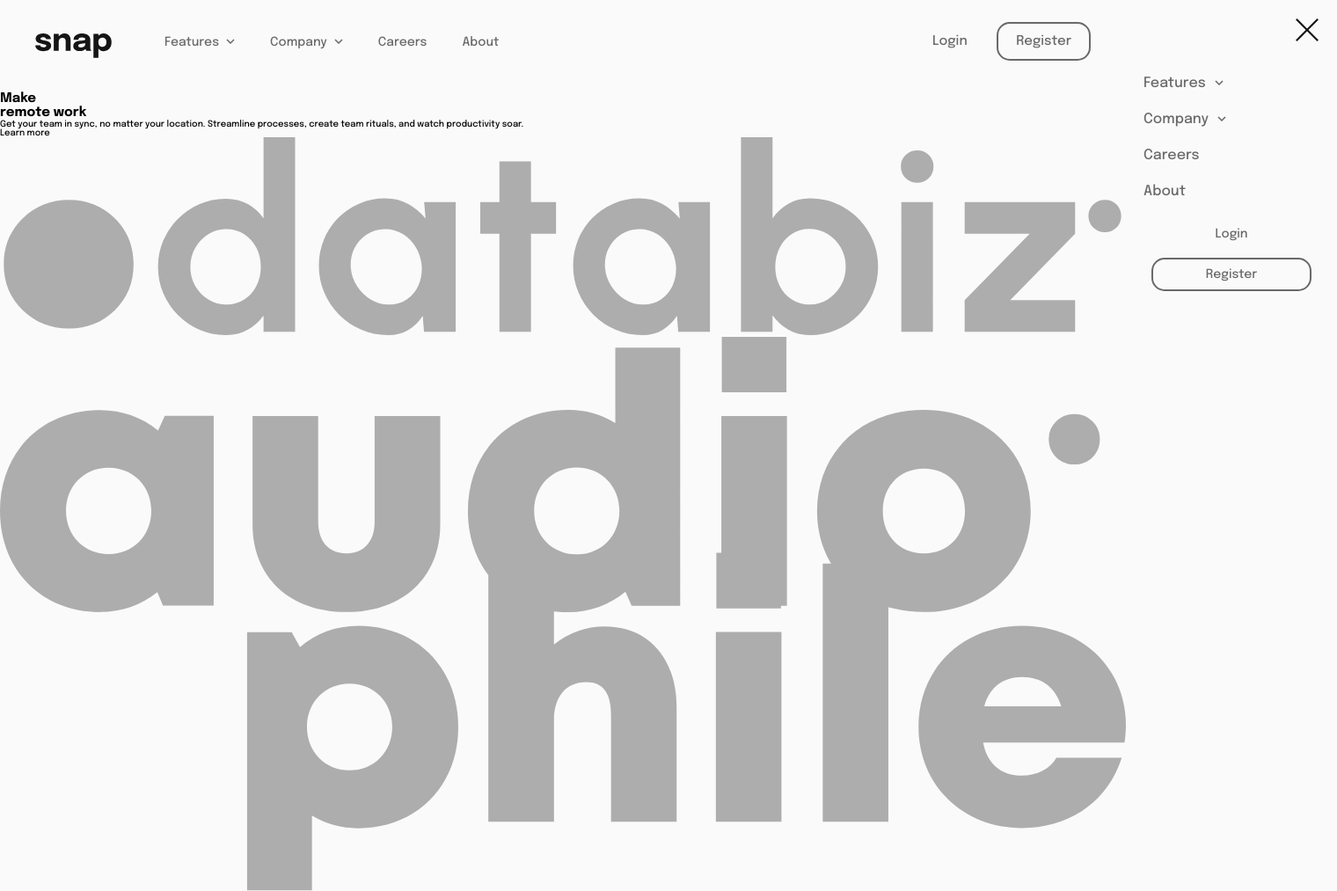
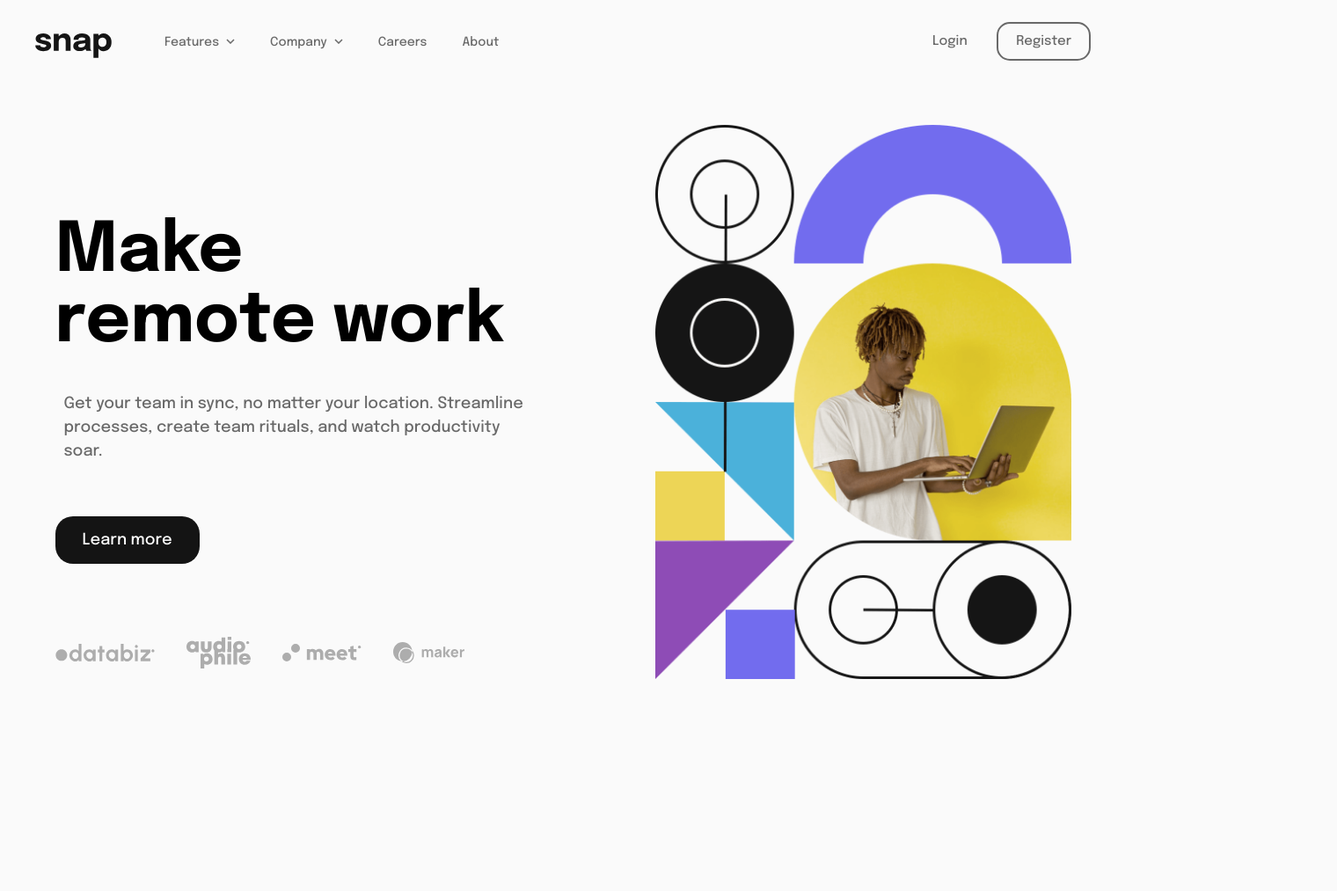
Before and after one commit to Mohit-k-Mummon/intro-section-with-dropdown-navigation, a website built with Parcel: page index.html in a window 1280 px wide. Shown: the top 1013 px of the page at 88% size, 1520 px wide, since content can reach past the window. After the commit the page ends 800 px from the top, so only its background shows below. Built offline with nearby package versions, Linux system fonts and the light colour scheme.

Commit message:
completed html + css + js

```diff
--- a/app.js
+++ b/app.js
@@ -20,16 +20,21 @@ let companyState = false;
 // Mobile Menu Function
 menuIcon.addEventListener('click', () => {
 	if (menuActive === false) {
+		mobileMenu.style.display = 'block';
 		mobileMenu.style.right = '0rem';
 		overlay.style.opacity = '1';
+		overlay.style.display = 'block';
+		overlay.style.zIndex = '0';
 		menuActive = true;
 	}
 });
 
 menuCloseBtn.addEventListener('click', () => {
 	if (menuActive === true) {
+		mobileMenu.style.display = 'none';
 		mobileMenu.style.right = '-24rem';
 		overlay.style.opacity = '0';
+		overlay.style.display = 'none';
 		menuActive = false;
 	}
 });
@@ -94,3 +99,11 @@ company.addEventListener('click', () => {
 		desktopCompanyState = false;
 	}
 });
+
+// Media query
+let heading = document.getElementById('hero-heading');
+if (window.matchMedia('(min-width: 1024px)').matches) {
+	heading.innerHTML = 'Make <br> remote work';
+} else {
+	heading.innerHTML = 'Make remote work';
+}
--- a/css/styles.css
+++ b/css/styles.css
@@ -29,7 +29,8 @@ html {
 }
 
 img {
-    width: 100%;
+    height: 100%;
+    width: auto;
 }
 
 a {
@@ -52,7 +53,7 @@ body {
     width: 100vw;
     font-family: 'Epilogue', sans-serif;
     position: relative;
-    overflow-x: hidden;
+    overflow: hidden;
     background-color: var(--Almost-White);
 }
 
@@ -61,8 +62,10 @@ body {
     width: 100vw;
     position: absolute;
     background-color: rgba(0, 0, 0, 0.67);
+    display: none;
     opacity: 0;
     transition: opacity 0.5s ease;
+    z-index: -10;
 }
 
 
@@ -109,6 +112,8 @@ SLIDE OUT MOBILE MENU
     top: 0;
     transition: all 0.3s;
     width: 24rem;
+    z-index: 100;
+    display: none;
 }
 
 .mobile-menu p:hover {
@@ -268,7 +273,7 @@ SLIDE OUT MOBILE MENU
     align-items: center;
     display: none;
     justify-content: space-between;
-    padding: 3rem 4rem;
+    padding: 3rem 4rem 6.8rem 4rem;
     max-width: 144rem;
     margin: 0 auto;
 }
@@ -444,3 +449,213 @@ SLIDE OUT MOBILE MENU
         display: flex;
     }
 }
+
+
+
+/**************
+     GRID
+***************/
+.grid {
+    display: grid;
+    grid-template-rows: auto auto;
+    grid-template-rows: auto;
+}
+
+@media screen and (min-width: 1024px) {
+    .grid {
+        height: 100%;
+        grid-template-columns: auto 45%;
+        grid-template-rows: auto;
+        gap: 6vw;
+    }
+}
+
+
+
+
+/******************
+    HERO
+******************/
+.hero {
+    height: min-content;
+    max-height: 65.8rem;
+    width: 100%;
+    max-width: 123.1rem;
+    margin: 0 auto;
+}
+
+.hero__container {
+    width: 100%;
+    max-width: 60rem;
+    margin: 0 auto;
+}
+
+.hero__img-container {
+    grid-row: 1;
+}
+
+.hero__img-container .hero__img {
+    width: 100%;
+}
+
+
+ /* Article Container */
+.hero__article-container {
+    text-align: center;
+}
+
+.hero__heading {
+    font-size: clamp(3rem, 5vw + 1.5rem, 7.8rem);
+    margin-top: 6rem;
+}
+
+.hero__tagline {
+    font-size: 1.6rem;
+    color: var(--Medium-Gray);
+    padding: 0 1rem;
+    line-height: 1.5;
+    margin-top: 2rem;
+}
+
+.article-container .button {
+    display: inline-block;
+    margin-top: 2rem;
+    font-size: 1.6rem;
+    padding: 1.5rem 2.2rem;
+    background-color: var(--Almost-Black);
+    color: #fff;
+    border-radius: 15px;
+    transition: 0.2s;
+}
+
+.article-container .button:hover {
+    background-color: var(--Almost-White);
+    color: var(--Almost-Black);
+    outline: 2px solid var(--Almost-Black);
+}
+
+.client-container {
+    width: 100%;
+    display: flex;
+    align-items: center;
+    justify-content: center;
+    gap: 2.5rem;
+    margin-top: 5rem;
+    padding-bottom: 4rem;
+}
+
+#databiz {
+    width: 100%;
+    max-width: 8.2rem;
+    height: auto;
+}
+
+#audio {
+    width: 100%;
+    max-width: 5.3rem;
+}
+
+#meet {
+    width: 100%;
+    max-width: 6.5rem;
+}
+
+#maker {
+    width: 100%;
+    max-width: 5.9rem;
+}
+
+
+@media screen and (min-width: 1024px) {
+    .hero {
+        height: min-content;
+        max-height: 65.8rem;
+        width: 100%;
+        max-width: 123.1rem;
+        padding: 0 3.8rem;
+        margin: 0 auto;
+    }
+
+    .hero__container {
+        max-width: none;
+    }
+
+    /* Img Container */
+    .hero__img-container {
+        grid-column: 2;
+    }
+    .hero__img-container .hero__img {
+        width: 100%;
+        height: auto;
+        padding: 0 0 1rem 4.7rem;
+    }
+
+    /* Article Container */
+    .hero__article-container {
+        height: 100%;
+        width: 100%;
+        display: flex;
+        flex-direction: column;
+        justify-content: space-between;
+        text-align: left;
+    }
+
+    .hero__heading {
+        margin: 10.4rem 0 0 0;
+    }
+
+    .hero__tagline {
+        font-size: 1.8rem;
+        color: var(--Medium-Gray);
+        line-height: 1.5;
+        margin-top: 4rem;
+    }
+
+    .article-container .button {
+        display: inline-block;
+        margin-top: 6rem;
+        font-size: 1.8rem;
+        padding: 1.8rem 3.1rem;
+        background-color: var(--Almost-Black);
+        color: #fff;
+        border-radius: 20px;
+        transition: 0.2s;
+    }
+
+
+
+    .client-container {
+        height: 5rem;
+        width: 100%;
+        display: flex;
+        align-items: center;
+        justify-content: left;
+        gap: 3.6rem;
+        position: relative;
+        top: 3px;
+    }
+
+    #databiz {
+        width: 100%;
+        max-width: 11.3rem;
+        height: auto;
+    }
+
+    #audio {
+        width: 100%;
+        height: auto;
+        max-width: 7.3rem;
+    }
+
+    #meet {
+        width: 100%;
+        height: auto;
+        max-width: 9rem;
+    }
+
+    #maker {
+        width: 100%;
+        height: auto;
+        max-width: 8.2rem;
+    }
+}
```
Also changed, not shown: package.json (added, +22 -0 lines), 1 other file.
